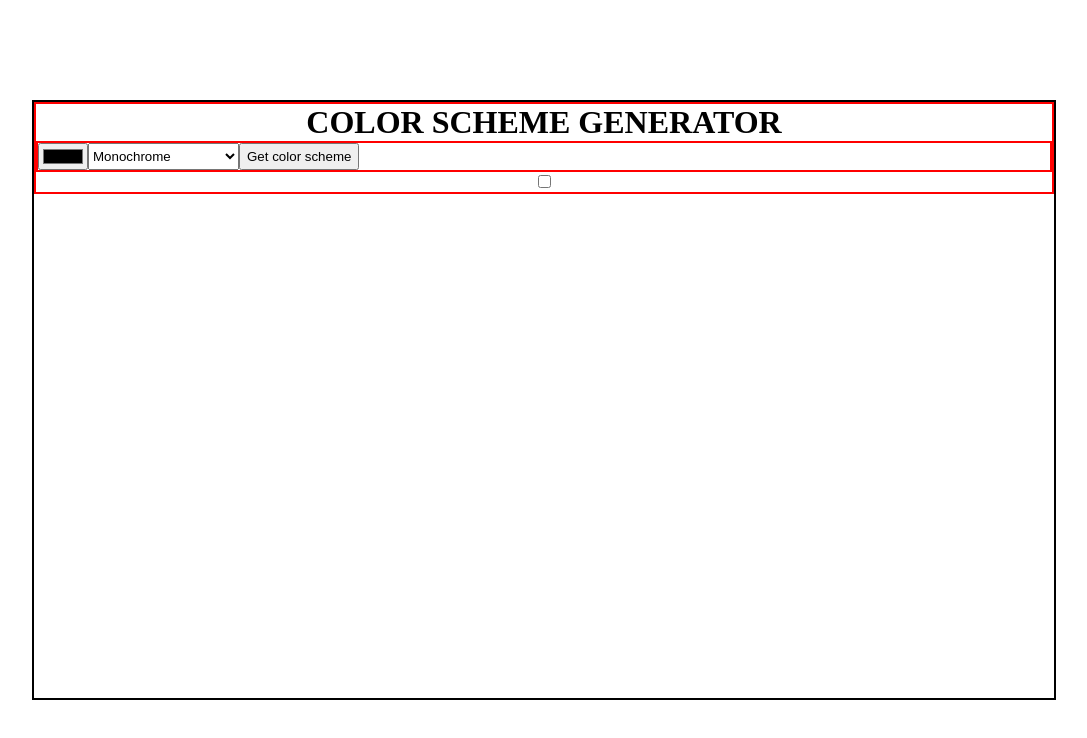
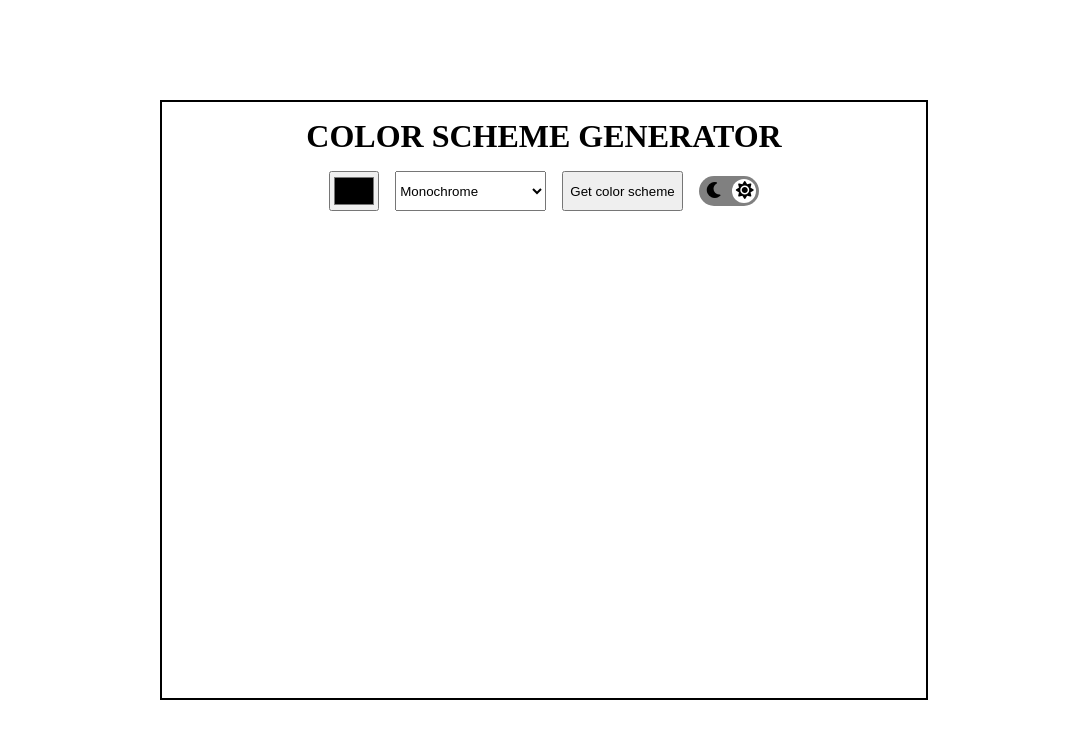
Before and after one commit to danchaud-vincent/color_scheme_generator, a plain HTML site: page index.html in a window 1280 px wide. Shown: the whole page, without its empty margins (96-1183 px from the left). Drawn offline with Linux system fonts and the light colour scheme.

Commit message:
add responsive design in the app

```diff
--- a/index.css
+++ b/index.css
@@ -35,21 +35,86 @@ p {
 }
 
 /* ----- HEADER CONTAINER STYLING ----- */
-
 header {
-  border: 2px solid red;
   text-align: center;
+  padding: 1em;
 }
 
-form {
+.title {
+  margin-bottom: 1rem;
+}
+
+.form-color {
   display: flex;
-  flex-grow: 1;
-  border: 2px solid red;
+  justify-content: space-between;
   flex-wrap: wrap;
+  gap: 0.5em;
+}
+
+.input-color {
+  width: 50px;
+  height: 40px;
+}
+
+.submit-btn {
+  height: 40px;
+}
+
+/* ----- TOGGLE BUTTON STYLING ----- */
+
+.toggle-container {
+  display: flex;
+  align-items: center;
+}
+
+.toggle-input {
+  display: none;
+}
+
+.toggle-btn {
+  display: inline-block;
+  background-color: gray;
+  width: 60px;
+  height: 30px;
+  border-radius: 20px;
+  cursor: pointer;
+
+  position: relative;
+  transition: 0.2s;
+}
+
+.toggle-btn::before {
+  position: absolute;
+  content: '';
+  background-color: #fff;
+  width: 24px;
+  height: 24px;
+  border-radius: 20px;
+  margin: 3px;
+  transition: 0.2s;
+}
+
+.fa-sun {
+  position: absolute;
+  top: 6px;
+  right: 4px;
+}
+
+.fa-moon {
+  position: absolute;
+  top: 6px;
+  left: 6px;
+}
+
+.toggle-input:checked + .toggle-btn {
+  background-color: #20096d;
+}
+
+.toggle-input:checked + .toggle-btn::before {
+  transform: translatex(-30px);
 }
 
 /* ----- COLORS CONTAINER STYLING ----- */
-
 .colors-wrapper {
   padding: 1em 0;
   display: flex;
@@ -61,11 +126,10 @@ form {
 
 .color-container {
   width: 90%;
+  height: 100%;
 
-  border: 2px solid red;
   display: flex;
   flex-direction: column;
-
   text-align: center;
 }
 
@@ -74,12 +138,18 @@ form {
 }
 
 .color-text-container {
+  height: 100px;
+
   display: flex;
-  align-items: center;
+  flex-direction: column;
   justify-content: center;
+  gap: 5px;
 }
-.color-text {
-  margin: 0.75em;
+
+.color-name-text {
+  padding: 0.4em 0;
+  border: 2px solid orange;
+  border-radius: 5px;
 }
 
 /* ----- MEDIA QUERIES ----- */
@@ -87,5 +157,42 @@ form {
 @media (min-width: 728px) {
   .wrapper {
     height: 600px;
+    width: 60%;
+  }
+
+  main {
+    height: 100%;
+  }
+
+  .colors-wrapper {
+    height: 100%;
+    flex-direction: row;
+    align-items: stretch;
+
+    padding: 0;
+    gap: 0;
+  }
+
+  .form-color {
+    display: flex;
+    justify-content: center;
+    gap: 1em;
+  }
+
+  .color-container {
+    width: 80%;
+  }
+
+  .color-img {
+    flex-grow: 1;
+  }
+
+  .color-text-container {
+    height: 120px;
+  }
+
+  .color-name-text {
+    align-self: center;
+    width: 80%;
   }
 }
--- a/index.html
+++ b/index.html
@@ -17,11 +17,11 @@
   <body>
     <div class="wrapper">
       <header>
-        <h1>COLOR SCHEME GENERATOR</h1>
+        <h1 class="title">COLOR SCHEME GENERATOR</h1>
 
-        <form id="color-form">
-          <input type="color" name="color" id="color" class="flex-item" />
-          <select name="scheme" id="scheme-select" class="flex-item">
+        <form id="color-form" class="form-color">
+          <input type="color" name="color" id="color" class="input-color" />
+          <select name="scheme" class="select-scheme">
             <option value="monochrome">Monochrome</option>
             <option value="monochrome-dark">Monochrome-dark</option>
             <option value="monochrome-light">Monochrome-light</option>
@@ -31,12 +31,15 @@
             <option value="triad">Triad</option>
             <option value="quad">Quad</option>
           </select>
-          <button type="submit" id="submit-btn" class="flex-item">Get color scheme</button>
+          <button type="submit" id="submit-btn" class="submit-btn">Get color scheme</button>
+          <div class="toggle-container">
+            <input type="checkbox" id="darkmode" class="toggle-input" />
+            <label for="darkmode" class="toggle-btn">
+              <i class="fa-solid fa-sun"></i>
+              <i class="fa-solid fa-moon"></i>
+            </label>
+          </div>
         </form>
-        <div class="custom-darkmode">
-          <label for="toggle-darkmode"></label>
-          <input id="toggle-darkmode" type="checkbox" name="toggle-darkmode" />
-        </div>
       </header>
 
       <main>
--- a/index.js
+++ b/index.js
@@ -28,11 +28,12 @@ async function getColorScheme(colorHex, schemeMode) {
         <div class="color-container">
             <img src="${color.image.bare}" alt="${color.name.value}" class="color-img" />
             <div class="color-text-container">
-                <i class="fa-solid fa-copy"></i>
-                <p class="color-text">${color.hex.value}</p>
+                <div class="color-copy-container">
+                  <i class="fa-solid fa-copy"></i>
+                  <p class="color-text">${color.hex.value}</p>
+                </div>
+                <p class="color-name-text">${color.name.value}</p>
             </div>
-
-            <p class="color-text">${color.name.value}</p>
         </div>
 
     `;
```
